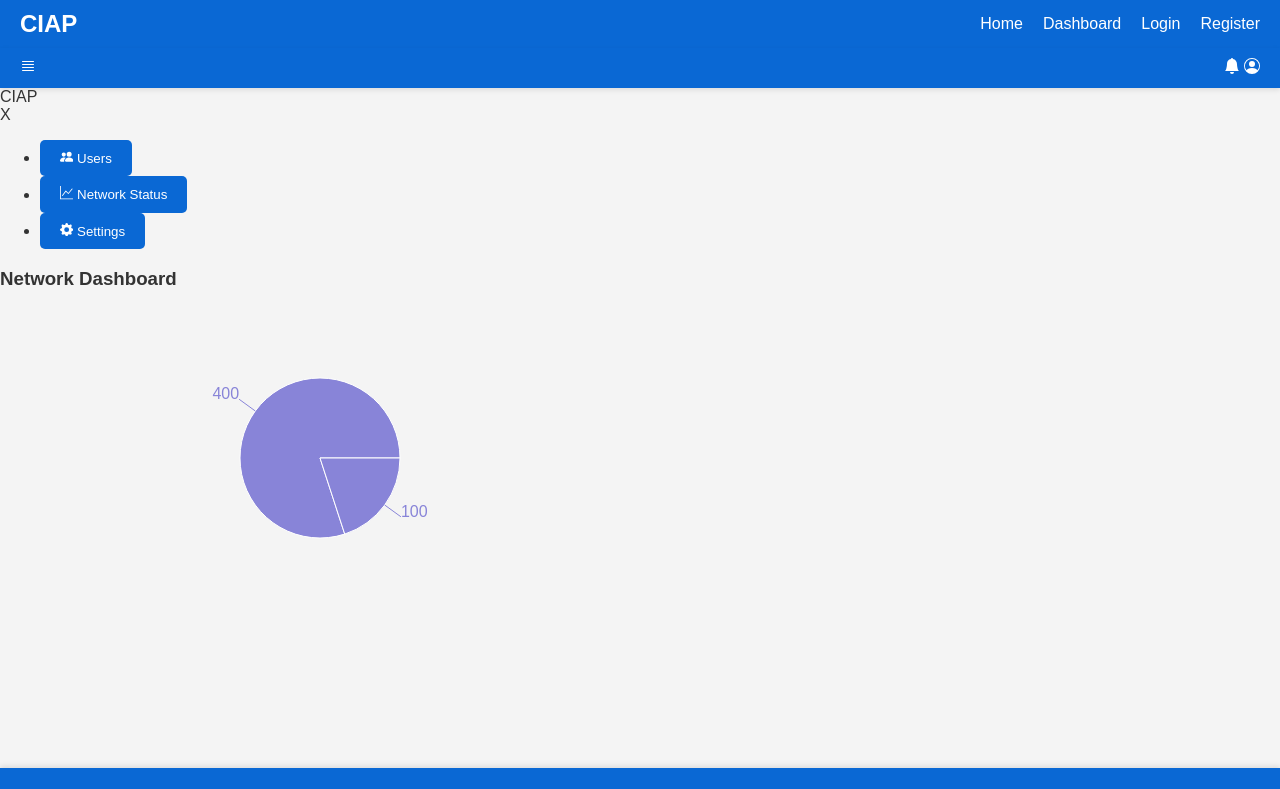
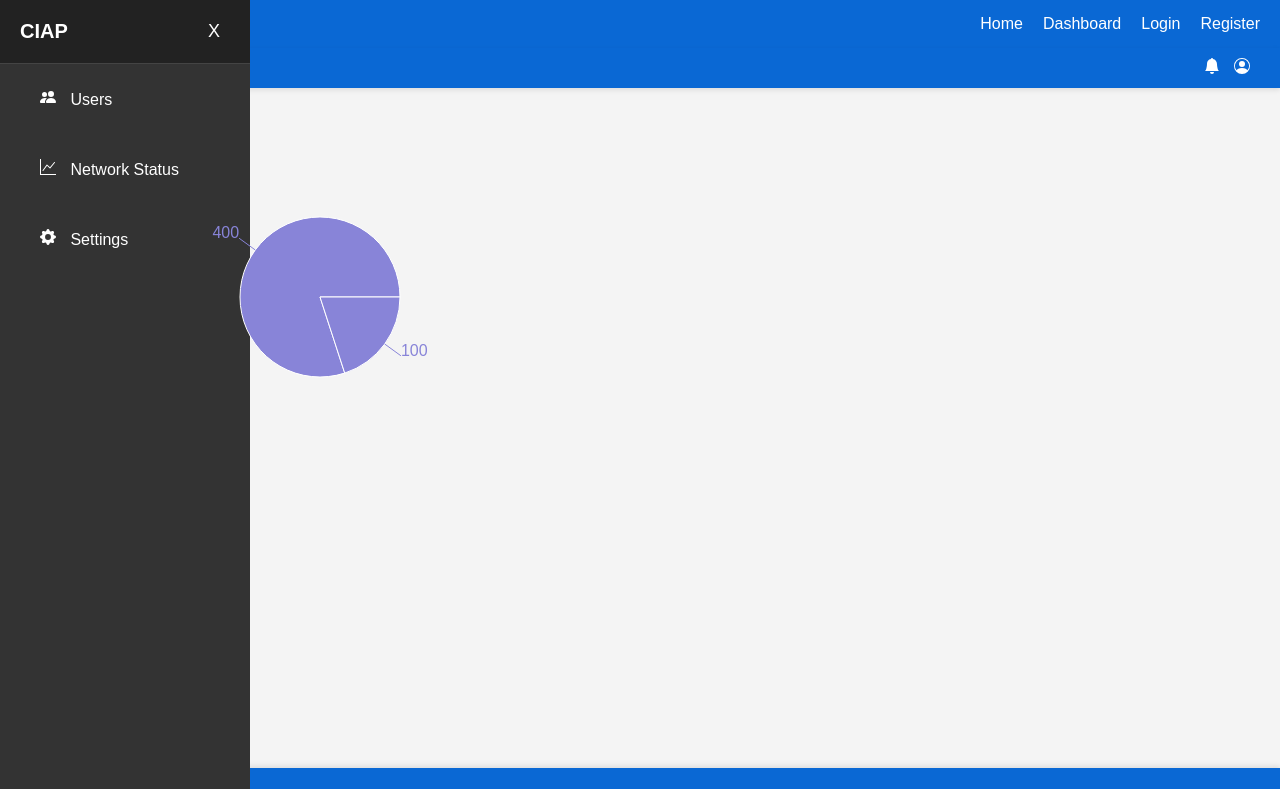
Before and after one commit to bvilane/CIAP, a React (Create React App) app in the folder ciap-frontend/: page /admin-dashboard in a window 1280 px wide. Shown: the top 789 px of the page. Built offline with nearby package versions, Linux system fonts and the light colour scheme; sample sign-in values are in the browser's storage.

Commit message:
Updated CIAP

```diff
--- /dev/null
+++ b/ciap-frontend/src/components/AdminDashboard/AdminDashboard.css
@@ -0,0 +1,91 @@
+/* AdminDashboard.css */
+body {
+    font-family: 'Arial', sans-serif;
+    background-color: #f4f4f9;
+    color: #333;
+    margin: 0;
+    padding: 0;
+}
+
+#sidebar {
+    background-color: #333;
+    color: white;
+    min-height: 100vh;
+    width: 250px;
+    position: fixed;
+    top: 0;
+    left: 0;
+    transition: all 0.3s ease;
+}
+
+.sidebar-responsive {
+    left: -250px;
+}
+
+.sidebar-title {
+    display: flex;
+    justify-content: space-between;
+    align-items: center;
+    padding: 20px;
+    background-color: #222;
+    border-bottom: 1px solid #444;
+}
+
+.sidebar-brand {
+    font-weight: bold;
+    font-size: 20px;
+}
+
+.close_icon {
+    cursor: pointer;
+    font-size: 18px;
+}
+
+.sidebar-list {
+    list-style: none;
+    padding: 0;
+    margin: 0;
+}
+
+.sidebar-list-item {
+    padding: 15px 20px;
+}
+
+.sidebar-list-item button {
+    width: 100%;
+    text-align: left;
+    background: none;
+    border: none;
+    color: white;
+    cursor: pointer;
+    font-size: 16px;
+}
+
+.sidebar-list-item button:hover {
+    background-color: #555;
+}
+
+.icon {
+    margin-right: 10px;
+}
+
+/* Main content area */
+.main-content {
+    margin-left: 250px;
+    padding: 20px;
+}
+
+/* Responsive adjustments */
+@media (max-width: 768px) {
+    #sidebar {
+        left: -250px;
+    }
+
+    .sidebar-responsive {
+        left: 0;
+    }
+
+    .main-content {
+        margin-left: 0;
+    }
+}
--- a/ciap-frontend/src/components/AdminDashboard/AdminDashboard.js
+++ b/ciap-frontend/src/components/AdminDashboard/AdminDashboard.js
@@ -2,6 +2,7 @@ import React, { useState } from 'react';
 import Header from './Header';
 import Sidebar from './Sidebar';
 import NetworkDashboard from './NetworkDashboard';
+import './AdminDashboard.css'; // Adjust the path based on where you save the file
 
 function AdminDashboard() {
   const [openSidebarToggle, setOpenSidebarToggle] = useState(false);
```
